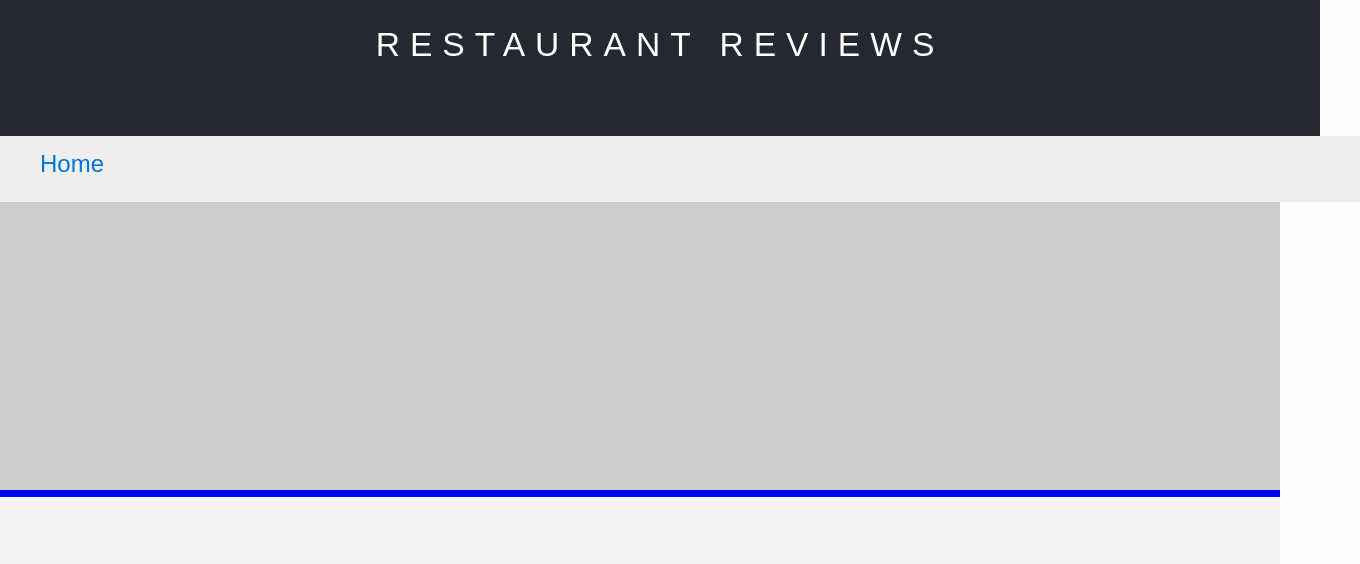
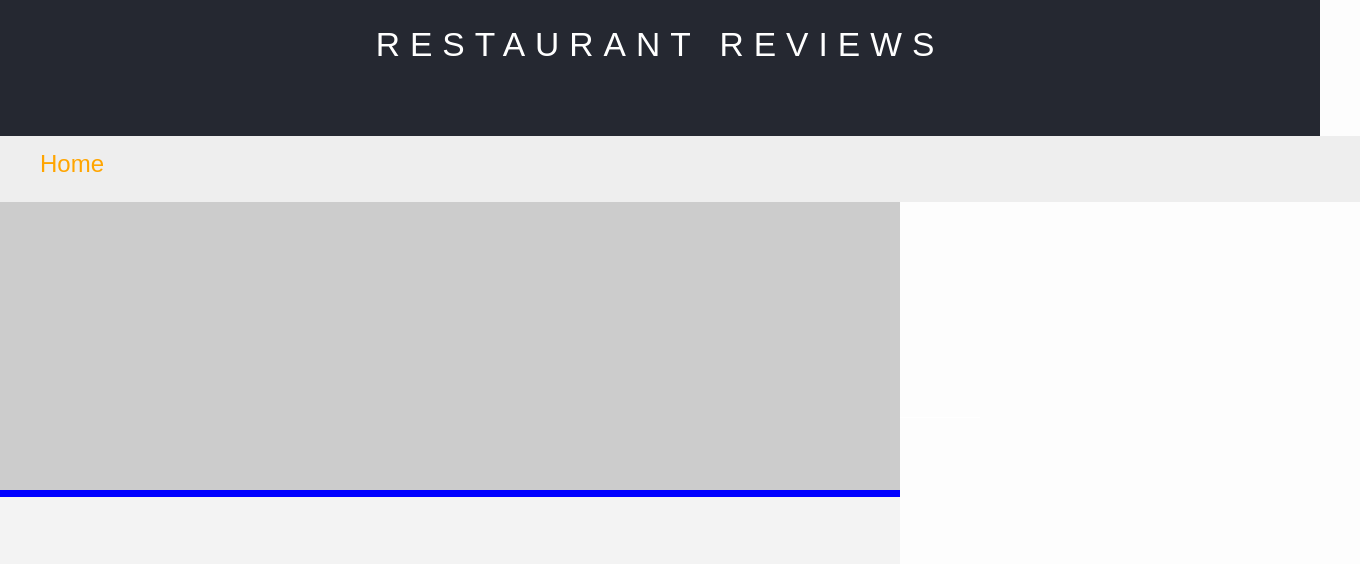
Before and after one commit to morwick8/Restaurant-App, a plain HTML site: page restaurant.html in a window 1280 px wide. Shown: the top 564 px of the page, 1360 px wide, since content can reach past the window. Drawn offline with nearby package versions, Linux system fonts and the light colour scheme.

Commit message:
@media screen added to responsive design

```diff
--- a/css/styles.css
+++ b/css/styles.css
@@ -35,6 +35,7 @@ h1, h2, h3, h4, h5, h6 {
 article, aside, canvas, details, figcaption, figure, footer, header, hgroup, menu, nav, section {
   display: block;
 }
+
 
 #maincontent {
   background-color: #f3f3f3;
@@ -96,7 +97,6 @@ nav h1 a {
 }
 
 /* Add a color to all links inside the list */
-#breadcrumb li a {
   color: #0275d8;
   text-decoration: none;
 }
@@ -214,18 +214,15 @@ nav h1 a {
   background: blue none repeat scroll 0 0;
   height: 30%;
   position: relative;
-   /*position: fixed;*/
   right: 0;
   top: 80px;
   width: 100%;
   padding-top: 110px;
-
 }
   .inside #map {
   background-color: #ccc;
   width: 100%;
   display: inline-block;
-
 }
 
 #restaurant-name {
@@ -303,3 +300,8 @@ nav h1 a {
 #restaurant-hours td {
   color: #666;
 }
+
+@media screen and (min-width: 900px) {
+	body {
+		width:900px;
+	}
```
Lines whose indentation alone changed are shown as unchanged.
